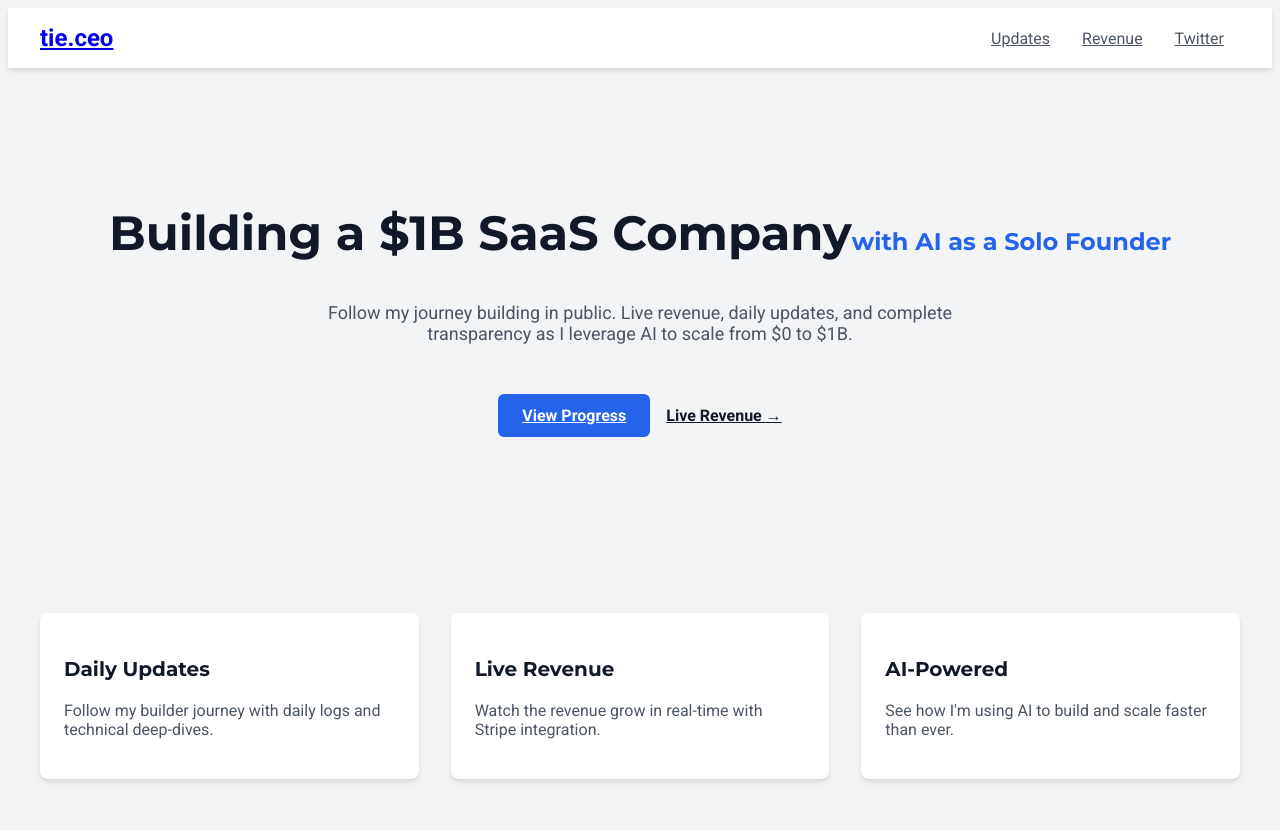
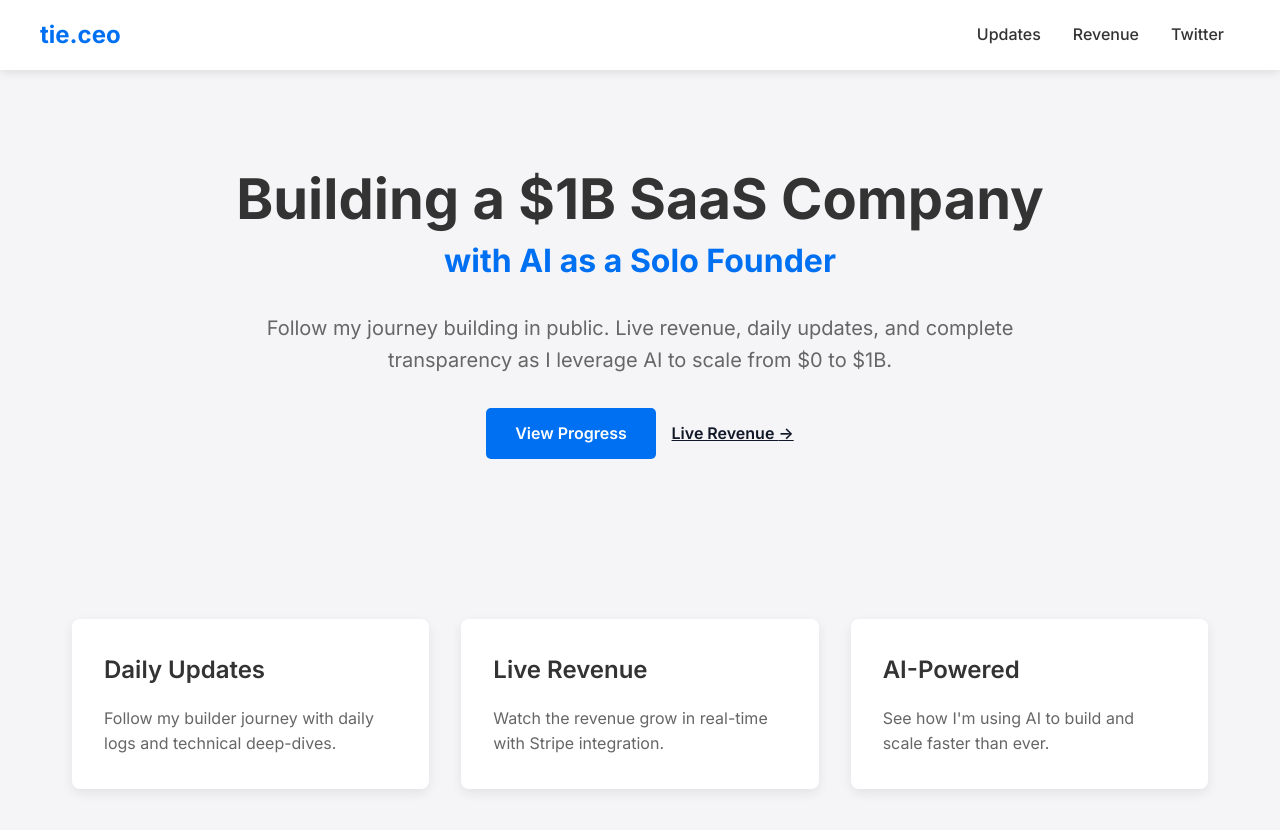
Before and after one commit to TieLove333/tieceo, a Next.js app: page / in a window 1280 px wide. Shown: the top 830 px of the page. Before the commit the page ends 800 px from the top, so only its background shows below. Built offline with nearby package versions, Linux system fonts and the light colour scheme.

Commit message:
Fix build error and improve design

```diff
--- a/app/globals.css
+++ b/app/globals.css
@@ -1,109 +1,136 @@
-@import url('https://fonts.googleapis.com/css2?family=Roboto:wght@400;700&family=Montserrat:wght@400;700&display=swap');
+@import url('https://fonts.googleapis.com/css2?family=Inter:wght@400;500;600;700&display=swap');
 
-:root {
-  --font-roboto: 'Roboto', sans-serif;
-  --font-montserrat: 'Montserrat', sans-serif;
+* {
+  box-sizing: border-box;
+  margin: 0;
+  padding: 0;
 }
 
 body {
-  font-family: var(--font-roboto);
-  background-color: #f3f4f6;
-}
-
-h1, h2, h3, h4, h5, h6 {
-  font-family: var(--font-montserrat);
+  font-family: 'Inter', -apple-system, BlinkMacSystemFont, 'Segoe UI', Roboto, Oxygen, Ubuntu, Cantarell, 'Open Sans', 'Helvetica Neue', sans-serif;
+  background-color: #f5f5f7;
+  color: #333;
+  line-height: 1.6;
 }
 
 .nav-container {
   background-color: white;
-  box-shadow: 0 4px 6px -1px rgba(0, 0, 0, 0.1), 0 2px 4px -1px rgba(0, 0, 0, 0.06);
-  padding: 1rem 0;
+  box-shadow: 0 2px 10px rgba(0, 0, 0, 0.1);
+  padding: 1rem 2rem;
+  position: sticky;
+  top: 0;
+  z-index: 100;
 }
 
 .logo {
   font-size: 1.5rem;
-  font-weight: bold;
-  color: #2563eb;
+  font-weight: 700;
+  color: #0070f3;
+}
+
+.logo a {
+  text-decoration: none;
+  color: inherit;
 }
 
 .nav-links a {
   margin: 0 1rem;
-  color: #4b5563;
-  transition: color 0.3s ease;
+  color: #333;
+  text-decoration: none;
+  font-weight: 500;
+  transition: color 0.2s ease;
 }
 
 .nav-links a:hover {
-  color: #2563eb;
+  color: #0070f3;
 }
 
 .hero-section {
   padding: 6rem 2rem;
   text-align: center;
+  max-width: 1200px;
+  margin: 0 auto;
 }
 
 .hero-title {
-  font-size: 3rem;
-  font-weight: bold;
-  color: #111827;
+  font-size: 3.5rem;
+  font-weight: 800;
+  color: #333;
+  line-height: 1.2;
 }
 
 .hero-subtitle {
-  font-size: 1.5rem;
-  color: #2563eb;
+  display: block;
+  font-size: 2rem;
+  color: #0070f3;
   margin-top: 0.5rem;
 }
 
 .hero-description {
-  margin-top: 1.5rem;
-  font-size: 1.125rem;
-  color: #4b5563;
-  max-width: 42rem;
-  margin-left: auto;
-  margin-right: auto;
+  margin: 2rem auto;
+  font-size: 1.25rem;
+  color: #666;
+  max-width: 800px;
 }
 
 .cta-button {
   display: inline-block;
-  margin-top: 2rem;
-  padding: 0.75rem 1.5rem;
-  background-color: #2563eb;
+  background-color: #0070f3;
   color: white;
-  border-radius: 0.375rem;
+  padding: 0.8rem 1.8rem;
+  border-radius: 5px;
   font-weight: 600;
-  transition: background-color 0.3s ease;
+  text-decoration: none;
+  transition: background-color 0.2s ease;
 }
 
 .cta-button:hover {
-  background-color: #1d4ed8;
+  background-color: #0060df;
 }
 
 .feature-cards {
   display: grid;
   grid-template-columns: repeat(auto-fit, minmax(300px, 1fr));
   gap: 2rem;
-  margin-top: 5rem;
+  max-width: 1200px;
+  margin: 4rem auto;
   padding: 0 2rem;
 }
 
 .feature-card {
   background-color: white;
-  border-radius: 0.5rem;
-  padding: 1.5rem;
-  box-shadow: 0 4px 6px -1px rgba(0, 0, 0, 0.1), 0 2px 4px -1px rgba(0, 0, 0, 0.06);
-  transition: box-shadow 0.3s ease;
+  border-radius: 8px;
+  padding: 2rem;
+  box-shadow: 0 4px 12px rgba(0, 0, 0, 0.08);
+  transition: transform 0.2s ease, box-shadow 0.2s ease;
 }
 
 .feature-card:hover {
-  box-shadow: 0 10px 15px -3px rgba(0, 0, 0, 0.1), 0 4px 6px -2px rgba(0, 0, 0, 0.05);
+  transform: translateY(-5px);
+  box-shadow: 0 8px 24px rgba(0, 0, 0, 0.12);
 }
 
 .feature-title {
-  font-size: 1.25rem;
+  font-size: 1.5rem;
   font-weight: 600;
-  color: #111827;
+  color: #333;
+  margin-bottom: 1rem;
 }
 
 .feature-description {
-  margin-top: 0.5rem;
-  color: #4b5563;
+  color: #666;
 }
+
+@media (max-width: 768px) {
+  .hero-title {
+    font-size: 2.5rem;
+  }
+
+  .hero-subtitle {
+    font-size: 1.5rem;
+  }
+
+  .hero-description {
+    font-size: 1.1rem;
+  }
+}
--- a/app/page.js
+++ b/app/page.js
@@ -40,7 +40,7 @@ export default function Home() {
         <div className="feature-card">
           <h3 className="feature-title">AI-Powered</h3>
           <p className="feature-description">
-            See how I'm using AI to build and scale faster than ever.
+            See how I&apos;m using AI to build and scale faster than ever.
           </p>
         </div>
       </div>
```
